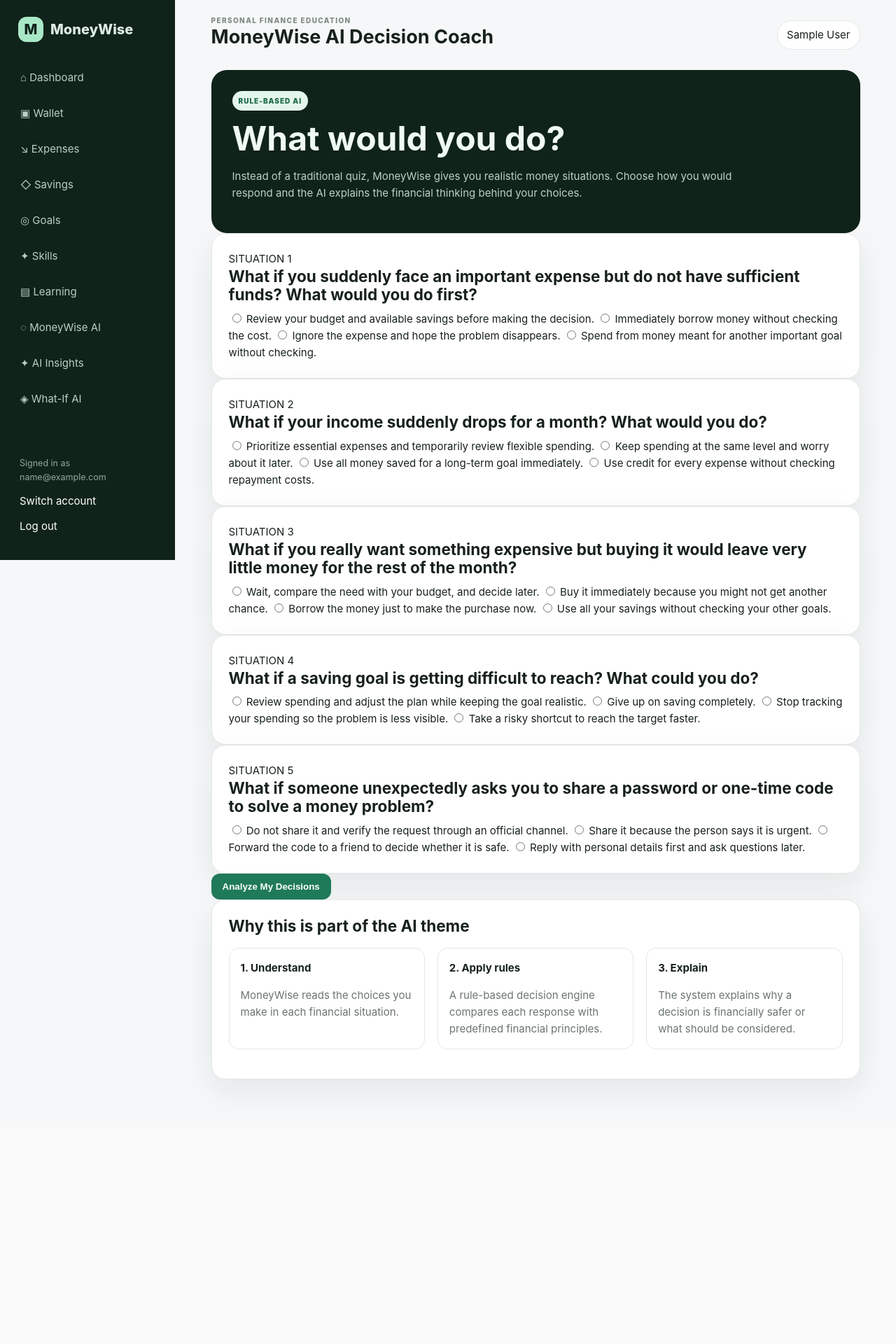
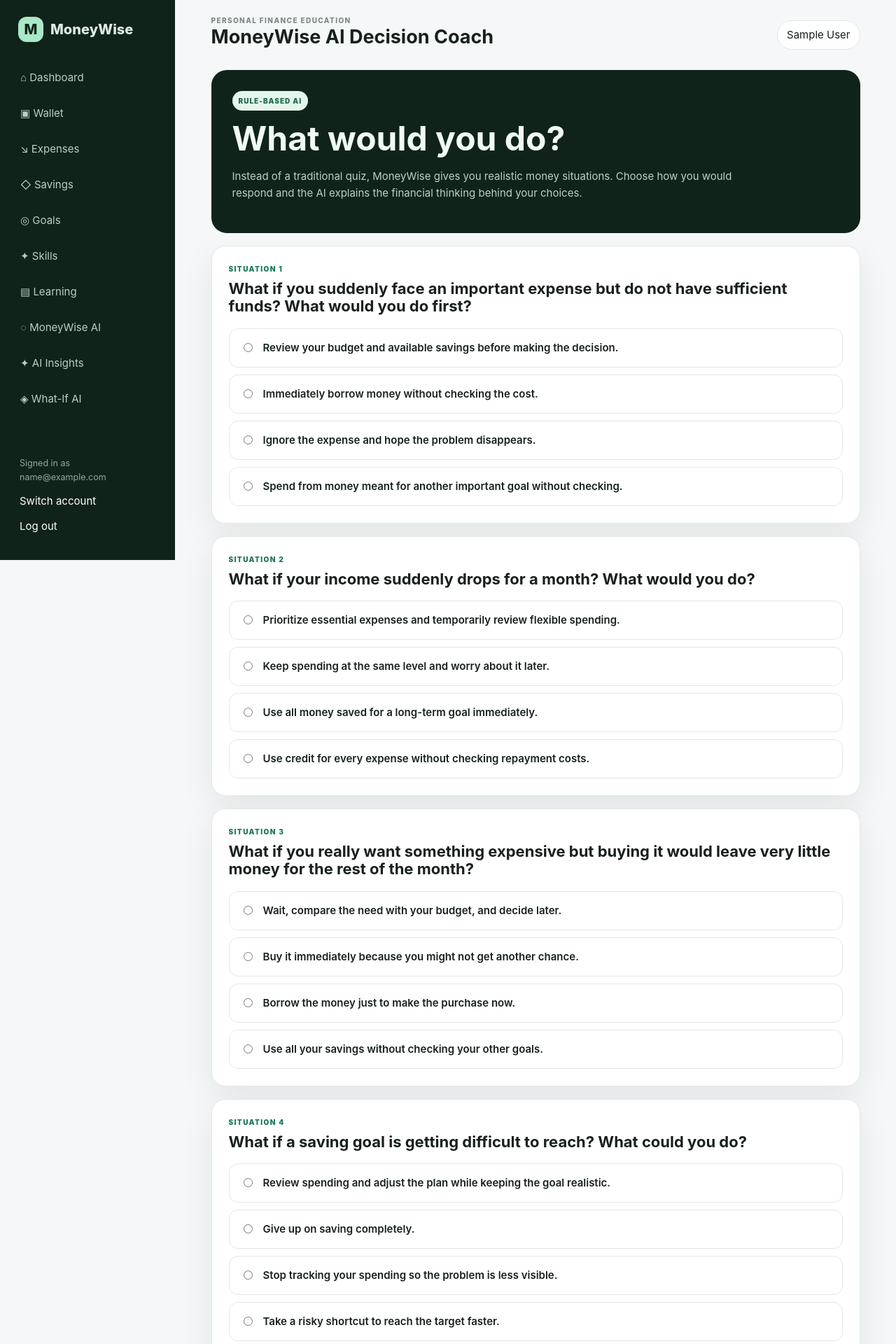
Before and after one commit to Rudraksh-3110/Moneywise.4, a Flask app: page /chatbot in a window 1280 px wide. Shown: the top 1920 px of the page at 70% size. Before the commit the page ends 1555 px from the top, so only its background shows below. Run offline with Flask 3, Linux system fonts and the light colour scheme; the visitor is signed in with stand-in values (Sample User, id 1); data comes from the database, SQL or seed files in the repository.

Commit message:
Style AI decision questionnaire

```diff
--- a/static/css/style.css
+++ b/static/css/style.css
@@ -77,3 +77,15 @@
 .what-if-grid{align-items:start;}
 .what-if-result{margin-top:18px;}
 .what-if-action{font-size:18px;color:var(--muted);}
+
+/* AI decision questionnaire */
+.scenario-form{display:grid;gap:18px;margin-top:18px;}
+.scenario-card h2{font-size:22px;margin-top:8px;max-width:1000px;}
+.scenario-number{font-size:10px;letter-spacing:.14em;font-weight:900;color:var(--accent);}
+.scenario-options{display:grid;gap:10px;margin-top:18px;}
+.scenario-option{display:flex;gap:12px;align-items:flex-start;padding:15px;border:1px solid var(--line);border-radius:13px;cursor:pointer;background:#fff;}
+.scenario-option:hover{background:#f5faf7;border-color:#b9d7c7;}
+.scenario-option input{margin-top:5px;accent-color:var(--accent);}
+.scenario-option span{font-weight:600;}
+.scenario-submit{justify-self:start;}
+.scenario-result{margin-top:18px;}
```
